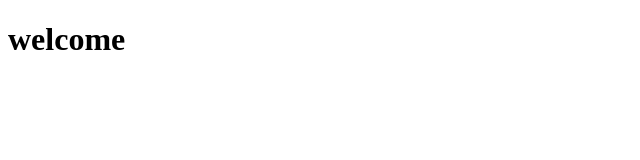
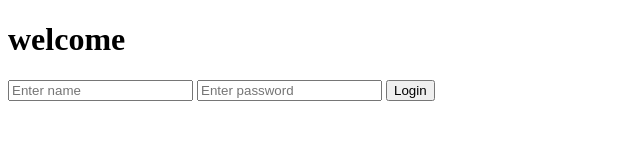
Before and after one commit to ParidhiSingh-1/interviewing, a plain HTML site: page index.html in a window 1280 px wide. Shown: the whole page, without its empty margins (0-640 px from the left). Drawn offline with Linux system fonts and the light colour scheme.

Commit message:
added button

```diff
--- a/index.html
+++ b/index.html
@@ -7,5 +7,8 @@
 </head>
 <body>
     <h1>welcome</h1>
+    <input type="text" placeholder="Enter name">
+    <input type="password" placeholder="Enter password">
+    <button>Login</button>
 </body>
 </html>
```
